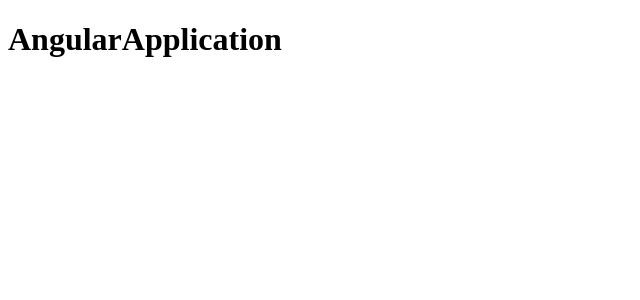
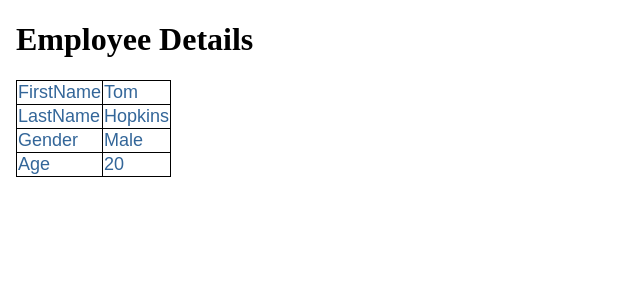
Before and after one commit to surendrakumarmuchiram/AngularApplication, an Angular app: page / in a window 1280 px wide. Shown: the top 300 px of the page, without its empty margins (0-640 px from the left). Built offline with nearby package versions, Linux system fonts and the light colour scheme.

Commit message:
added nexted components inside app component added employee component

```diff
--- a/src/app/app.component.html
+++ b/src/app/app.component.html
@@ -1 +1,11 @@
-<h1>{{title}}</h1>
+<!doctype html>
+<html>
+    <head>
+        <title>Welcome to Angular!!!</title>
+    </head>
+
+    <body>
+       <h1>{{pageHeader}}</h1>
+       <my-employee></my-employee>
+    </body>
+</html>
--- a/src/app/app.component.ts
+++ b/src/app/app.component.ts
@@ -6,5 +6,5 @@ import { Component } from '@angular/core';
   styleUrls: ['./app.component.css']
 })
 export class AppComponent {
-  title = 'AngularApplication';
+  pageHeader: string = 'Employee Details';
 }
--- a/src/app/app.module.ts
+++ b/src/app/app.module.ts
@@ -1,11 +1,12 @@
 import { NgModule } from '@angular/core';
 import { BrowserModule } from '@angular/platform-browser';
+import{EmployeeComponent} from './employee/employee.component'
 
 import { AppComponent } from './app.component';
 
 @NgModule({
   declarations: [
-    AppComponent
+    AppComponent, EmployeeComponent
   ],
   imports: [
     BrowserModule
--- /dev/null
+++ b/src/app/employee/employee.component.css
@@ -0,0 +1,10 @@
+table {
+    color: #369;
+    font-family: Arial, Helvetica, sans-serif;
+    font-size:large;
+    border-collapse: collapse;
+}
+
+td {
+    border: 1px solid black;
+}
--- /dev/null
+++ b/src/app/employee/employee.component.html
@@ -0,0 +1,18 @@
+<table>
+    <tr>
+        <td>FirstName</td>
+        <td>{{firstName}}</td>
+    </tr>
+    <tr>
+        <td>LastName</td>
+        <td>{{lastName}}</td>
+    </tr>
+    <tr>
+        <td>Gender</td>
+        <td>{{gender}}</td>
+    </tr>
+    <tr>
+        <td>Age</td>
+        <td>{{age}}</td>
+    </tr>
+</table>
--- /dev/null
+++ b/src/app/employee/employee.component.ts
@@ -0,0 +1,14 @@
+import{Component} from '@angular/core'
+
+@Component({
+    selector: 'my-employee',
+    templateUrl: './employee.component.html',
+    styleUrls:['./employee.component.css']
+})
+export class EmployeeComponent
+{
+    firstName: string = 'Tom';
+    lastName: string = 'Hopkins';
+    gender: string = 'Male';
+    age: number = 20;
+}
--- a/src/index.html
+++ b/src/index.html
@@ -8,6 +8,6 @@
   <link rel="icon" type="image/x-icon" href="favicon.ico">
 </head>
 <body>
-  <app-root></app-root>
+  <app-root>Loading Please Wait</app-root>
 </body>
 </html>
```
